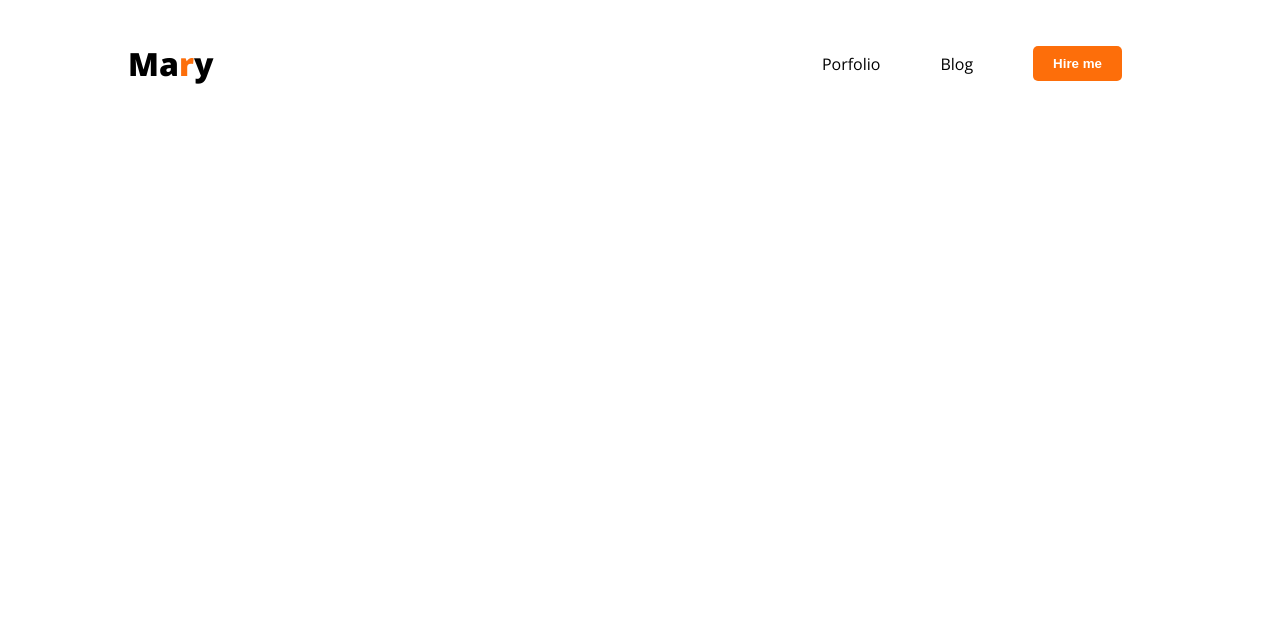
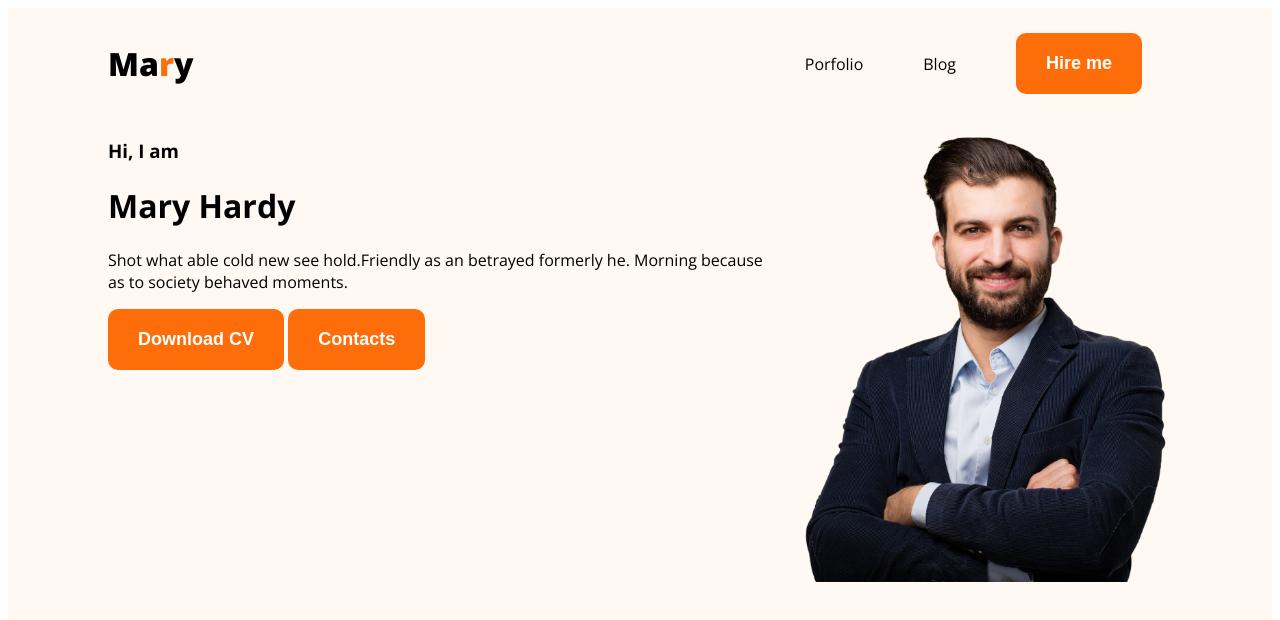
Before and after one commit to ShahJahanApurbo/portfolio, a plain HTML site: page index.html in a window 1280 px wide. Drawn offline with nearby package versions, Linux system fonts and the light colour scheme.

Commit message:
Added banner section where Hardy's profile picture and some related content is included

```diff
--- a/index.html
+++ b/index.html
@@ -22,6 +22,23 @@
           <li><button class="btn-primary">Hire me</button></li>
         </ul>
       </nav>
+      <div class="content">
+        <div class="banner">
+          <h3 class="banner-greeting">Hi, I am</h3>
+          <h1 class="banner-title">Mary Hardy</h1>
+          <p class="banner-description">
+            Shot what able cold new see hold.Friendly as an betrayed formerly
+            he. Morning because as to society behaved moments.
+          </p>
+          <button class="btn-primary">Download CV</button>
+          <button class="btn-primary">Contacts</button>
+        </div>
+        <img
+          src="images/hardy.png"
+          alt="Profile picture of Hardy"
+          class="profile-picture"
+        />
+      </div>
     </header>
     <main></main>
     <footer></footer>
--- a/styles.css
+++ b/styles.css
@@ -1,5 +1,9 @@
 body {
   font-family: "Open Sans", sans-serif;
+}
+header {
+  background-color: #fff8f3;
+  padding: 0 0 100px 0;
 }
 nav h3 {
   font-size: xx-large;
@@ -15,16 +19,16 @@ nav h3 {
   background-color: #fd6e0a;
   color: #fff;
   border: none;
-  padding: 10px 20px;
-  border-radius: 5px;
+  padding: 20px 30px;
+  border-radius: 10px;
   cursor: pointer;
   font-weight: 550;
+  font-size: large;
 }
 nav {
   display: flex;
   justify-content: space-between;
   padding: 2px 100px;
-  margin: 0 20px;
   align-items: center;
 }
 nav li {
@@ -39,3 +43,14 @@ nav a {
   text-decoration: none;
   color: black;
 }
+
+/* ******************************************************************* */
+
+.content {
+  display: flex;
+  justify-content: space-between;
+  padding: 0 100px;
+}
+.content img {
+  width: 400px;
+}
```
